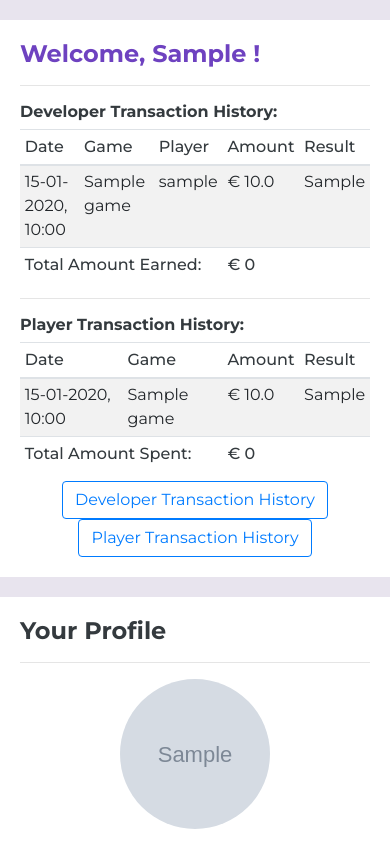
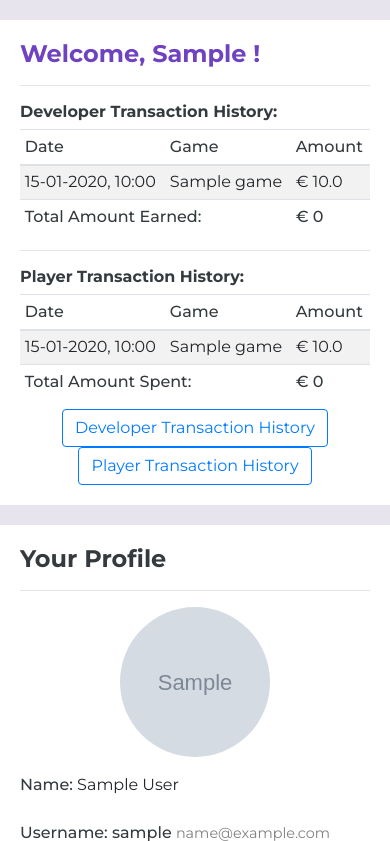
Before and after one commit to GuptaSiddhant/arcadia, a Django app: page /profile/ in a window 390 px wide. Shown: the part 60-901 px from the top of the page. Run offline with Django 3.2, Linux system fonts and the light colour scheme; a user stored in the database is signed in; tables that the repository leaves empty hold one stand-in row (values such as "Sample post"); grey boxes marked "Sample" are stand-in pictures; some libraries are stand-ins or nearby versions.

Commit message:
Mobile Opt 3

```diff
--- a/project/templates/profile/profile.html
+++ b/project/templates/profile/profile.html
@@ -79,9 +79,9 @@
                     <tr>
                         <th scope="col">Date</th>
                         <th scope="col">Game</th>
-                        <th scope="col">Player</th>
+                        <th scope="col" class="extra_col" >Player</th>
                         <th scope="col">Amount</th>
-                        <th scope="col">Result</th>
+                        <th scope="col" class="extra_col" >Result</th>
                     </tr>
                     </thead>
                     <tbody>
@@ -97,16 +97,17 @@
                             {% endif %}
                         <td>{{ transaction.timestamp|date:'d-m-Y, H:i' }}</td>
                         <td>{{ transaction.game }}</td>
-                        <td>{{ transaction.player }}</td>
+                        <td class="extra_col" >{{ transaction.player }}</td>
                         <td>€ {{ transaction.amount }}</td>
-                        <td>{{ result }}</td>
+                        <td class="extra_col" >{{ result }}</td>
                         </tr>
                         {% endwith %}
                     {% endfor %}
                     </tbody>
                     <tfoot>
-                    <th colspan="3">Total Amount Earned:</th>
-                    <th colspan="2">€ {{ user.amount_earned }}</th>
+                    <th colspan="2">Total Amount Earned:</th>
+                    <th class="extra_col" ></th>
+                    <th colspan="1">€ {{ user.amount_earned }}</th>
                     </tfoot>
                 </table>
             {% else %}
@@ -119,13 +120,14 @@
     <h5 id="trans_player">Player Transaction History:</h5>
     {% with transactions=user.transactions_all %}
         {% if transactions %}
-            <table class="table table-striped table-sm table-hover table-responsive" style="width: 100%; margin-bottom: 0 !important;">
+            <table class="table table-striped table-sm table-hover"
+                   style="width: 100%; margin-bottom: 0 !important;">
                 <thead>
                 <tr>
                     <th scope="col">Date</th>
                     <th scope="col">Game</th>
                     <th scope="col">Amount</th>
-                    <th scope="col">Result</th>
+                    <th scope="col" class="extra_col">Result</th>
                 </tr>
                 </thead>
                 <tbody>
@@ -141,14 +143,14 @@
                     <td>{{ transaction.timestamp|date:'d-m-Y, H:i' }}</td>
                     <td>{{ transaction.game }}</td>
                     <td>€ {{ transaction.amount }}</td>
-                    <td>{{ result }}</td>
+                    <td class="extra_col" >{{ result }}</td>
                     </tr>
                     {% endwith %}
                 {% endfor %}
                 </tbody>
                 <tfoot>
                 <th colspan="2">Total Amount Spent:</th>
-                <th colspan="2">€ {{ user.amount_spent }}</th>
+                <th colspan="1">€ {{ user.amount_spent }}</th>
                 </tfoot>
             </table>
         {% else %}
@@ -196,6 +198,10 @@
                 }, 3000);
             }
 
+            if ($(window).width() <= 800) {
+                $('.extra_col').addClass('hidden');
+            }
+
             $(".clickable-row").click(function (e) {
                 window.location = $(this).data('href');
             });
--- a/project/templates/profile/profile_ext.html
+++ b/project/templates/profile/profile_ext.html
@@ -14,7 +14,7 @@
 {% block side_body %}
     {% with games=user2.inventory.all %}
         {% if games %}
-            <table class="table table-hover table-responsive" style="width: 100%">
+            <table class="table table-hover " style="width: 100%">
                 <tbody>
                 {% for game in games %}
                     <tr class='clickable-row' data-href="{% url 'game' game.id %}"
```
Also changed, not shown: ToDo.md (+7 -1 lines).
